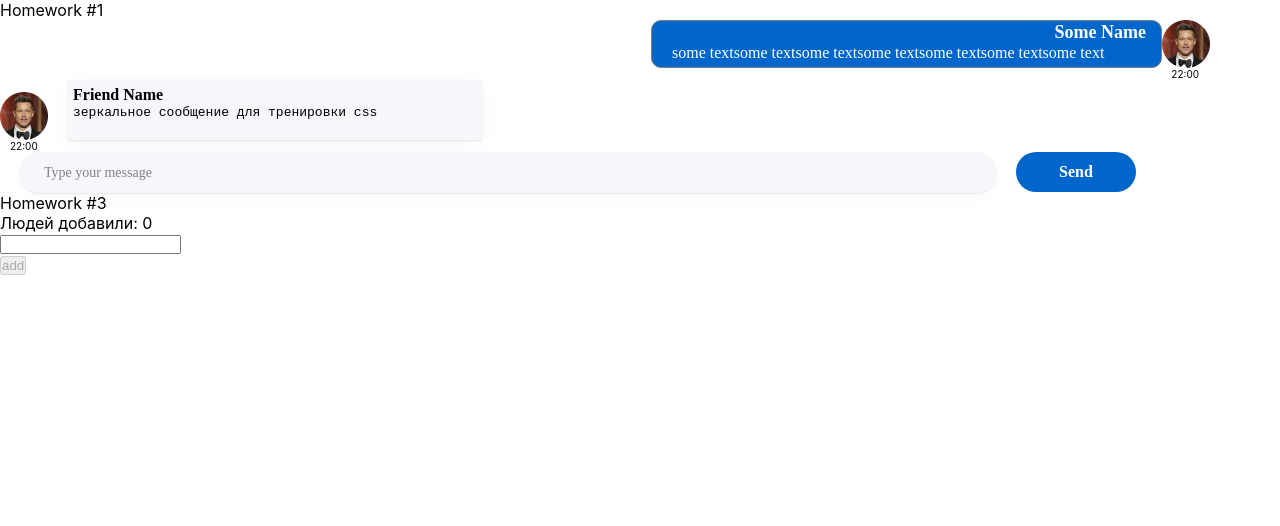
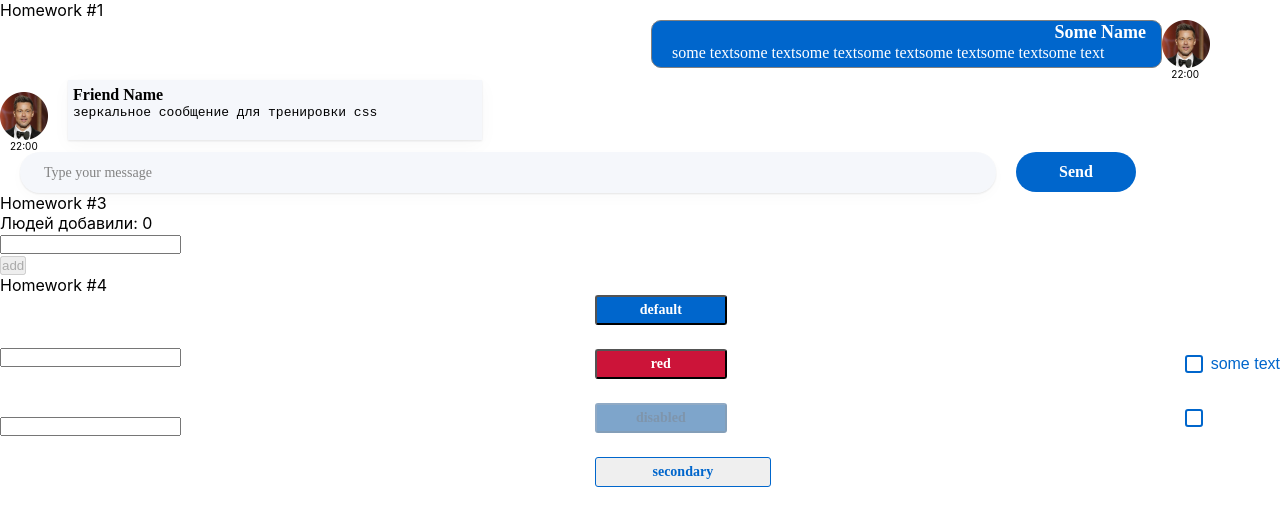
Before and after one commit to SergeyOstroukh/homework1, a React (Create React App) app: page / in a window 1280 px wide. Shown: the top 526 px of the page. Built offline with nearby package versions, Linux system fonts and the light colour scheme.

Commit message:
homework4

```diff
--- a/src/s1-main/App.tsx
+++ b/src/s1-main/App.tsx
@@ -3,6 +3,7 @@ import s from './App.module.css'
 import HW1 from '../s2-homeworks/hw01/HW1'
 import HW2 from "../s2-homeworks/hw02/HW2";
 import HW3 from "../s2-homeworks/hw03/HW3";
+import HW4 from "../s2-homeworks/hw04/HW4";
 
 function App() {
     return (
@@ -11,7 +12,7 @@ function App() {
             {/*раскомментировать по ходу выполнения*/}
             {/*<HW2/>*/}
             <HW3/>
-            {/*<HW4/>*/}
+            <HW4/>
 
             {/*при выполнении дз 5 и более - закомментировать здесь дз 1-4, так как они есть внутри дз 5*/}
             {/*<HW5/>*/}
--- a/src/s2-homeworks/hw04/HW4.tsx
+++ b/src/s2-homeworks/hw04/HW4.tsx
@@ -4,7 +4,7 @@ import Stand from './Stand'
 
 /*
 * 1 - понять (и простить) SuperInputText
-* 2 - в зависимости от типа и дизэйбла прицепить нужный класс в SuperButton.tsx (строка 21)
+* 2 - в зависимости от типа и дизэйбdла прицепить нужный класс в SuperButton.tsx (строка 21)
 * 3 - дописать onChangeCallback в SuperCheckbox.tsx чтоб оба чекбокса работали на стенде
 * 4 - сделать стили в соответствии с дизайном
 * */
--- a/src/s2-homeworks/hw04/common/c2-SuperButton/SuperButton.module.css
+++ b/src/s2-homeworks/hw04/common/c2-SuperButton/SuperButton.module.css
@@ -1,35 +1,68 @@
 .button {
+    display: flex;
+    justify-content: center;
+    align-items: center;
+    color: #FFFFFF;
+    padding: 5px 24px;
+    gap: 10px;
+    width: 132px;
+    height: 30px;
+    font-family: 'Montserrat';
+    font-style: normal;
+    font-weight: 600;
+    font-size: 14px;
+    line-height: 20px;
+    border-radius: 3px;
 }
 
 .disabled {
+    background: #004D99;
+    opacity: 0.5;
+    color: #002E5C;
 }
 
 .secondary {
+    color: #0066CC;
+    width: 176px;
+    height: 30px;
+    border: 1px solid #0066CC;
+    border-radius: 3px;
+
 }
 
 .default {
+    background: #0066CC;
+    border-radius: 3px;
 }
 
 .red {
+    background: #CC1439;
+    border-radius: 3px;
 }
 
 .default:hover {
+    background: #0080FF;
 }
 
 .red:hover {
+    background: #FF1A47;
 }
 
 .secondary:hover {
+    background: #E5F0FA;
 }
 
 
 .default:active {
+    background: #0059B3;
 }
 
 .secondary:active {
+    background: #C9E5FF;
 }
 
 .red:active {
+    background: #B31232;
 }
 
 .button:disabled {
--- a/src/s2-homeworks/hw04/common/c2-SuperButton/SuperButton.tsx
+++ b/src/s2-homeworks/hw04/common/c2-SuperButton/SuperButton.tsx
@@ -17,12 +17,11 @@ const SuperButton: React.FC<SuperButtonPropsType> = (
         ...restProps // все остальные пропсы попадут в объект restProps, там же будет children
     }
 ) => {
-    const finalClassName = s.button
-        // + (disabled
-        //         ? ...
-        //         : xType === 'red'
-        //             ? ...
-        + (className ? ' ' + className : '') // задачка на смешивание классов
+    const finalClassName =
+    `${s.button} ${disabled ? s.disabled :
+        xType==='red' ? s.red  :
+            xType==='secondary' ? s.secondary :
+                s.default} `
 
     return (
         <button
--- a/src/s2-homeworks/hw04/common/c3-SuperCheckbox/SuperCheckbox.tsx
+++ b/src/s2-homeworks/hw04/common/c3-SuperCheckbox/SuperCheckbox.tsx
@@ -27,7 +27,9 @@ const SuperCheckbox: React.FC<SuperCheckboxPropsType> = (
     }
 ) => {
     const onChangeCallback = (e: ChangeEvent<HTMLInputElement>) => {
-        // задачка на написание онченджа
+        onChange?.(e)
+        onChangeChecked?.(e.currentTarget.checked)
+
 
     }
 
```
